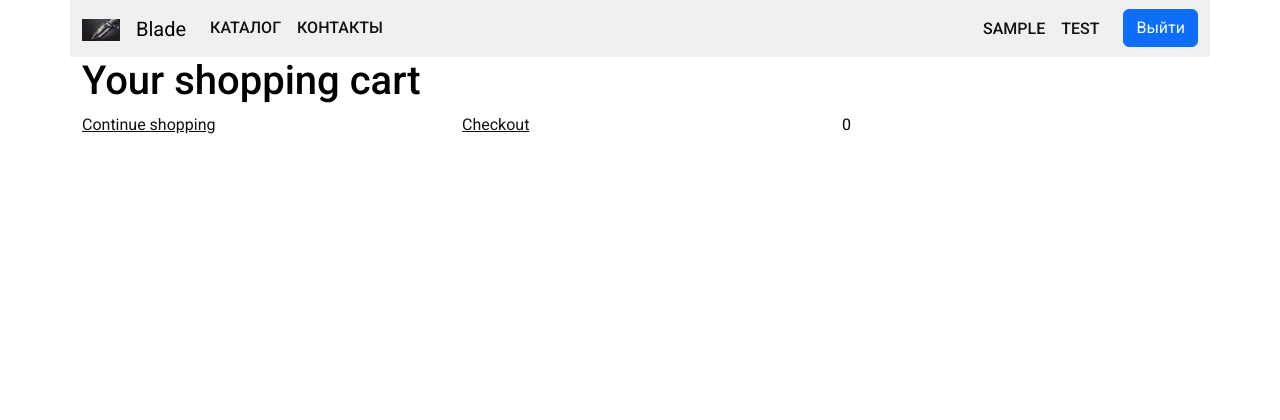
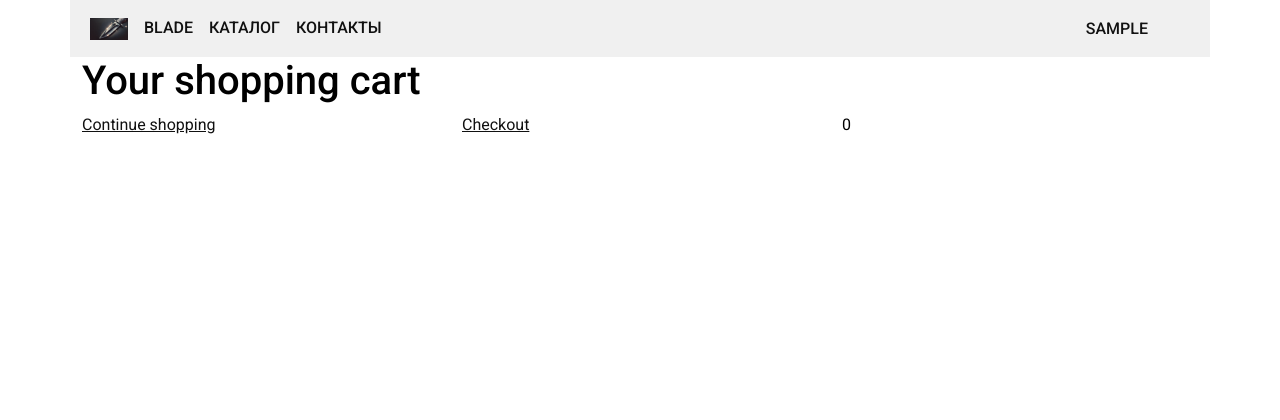
Before and after one commit to gusevskiy/marketplace, a Django app: page /cart/ in a window 1280 px wide. Shown: the top 420 px of the page. Run offline with Django 5.2, Linux system fonts and the light colour scheme; the visitor is signed in with stand-in values (Sample User, id 1); parts of the project's set-up code (start-up, migrations or seed data) failed here and were passed over; some libraries are stand-ins or nearby versions.

Commit message:
выход вход работает

```diff
--- a/blade/templates/includes/header.html
+++ b/blade/templates/includes/header.html
@@ -4,12 +4,8 @@
   <div class="container p-0">
     <nav class="navbar navbar-expand-lg navbar-light color-window">
       <div class="container">
-        <!-- Добавить ссылку на главную страницу в href="#" -->
-        <a href="{% url 'product:product_list' %}" class="navbar-brand">
-          <img src="{% static 'img/logo.png' %}" width="38" height="30" class="me-3" alt="Bootstrap">Blade
-        </a>
 
-        <!-- Кнопка для мобильных устройств -->
+        <!-- Кнопка для мобильных устройств появляется на узких экранах-->
         <button class="navbar-toggler" type="button" data-bs-toggle="collapse" data-bs-target="#navbarNav"
           aria-controls="navbarNav" aria-expanded="false" aria-label="Переключить навигацию">
           <span class="navbar-toggler-icon"></span>
@@ -18,55 +14,32 @@
         <!-- Навигация -->
         <div class="collapse navbar-collapse" id="navbarNav">
           <ul class="navbar-nav me-auto mb-2 mb-lg-0 top-menu">
-
+            <!-- Логотип -->
+            <li class="nav-item">
+              <a href="{% url 'product:product_list' %}" class="nav-link">
+                <img src="{% static 'img/logo.png' %}" width="38" height="30" class="me-3" alt="Bootstrap">Blade
+              </a>
+            </li>
+            <!-- каталог -->
             <li class="nav-item">
               <a class="nav-link" href="{% url 'product:product_list' %}">Каталог</a>
             </li>
-
+            <!-- Контакты -->
             <li class="nav-item">
               <a class="nav-link" href="#">Контакты</a>
             </li>
           </ul>
+          <!-- Для зарегистрированных -->
           <ul class="navbar-nav ms-auto mb-2 mb-lg-0">
             {% if user.is_authenticated %}
+            <!-- Рядо с иконкой выводим имя пользователя -->
             <li class="nav-item">
-
               <a href="#" class="nav-link"><i class="fa-solid fa-user"></i>
                 <span class="user-name"> {{user.username }}</span></a>
-            </li>
-            <!-- test cart -->
-            <li>
-              <a href="#" class="nav-link" data-bs-toggle="modal" data-bs-target="#modal-cart">test
-                <i class="fa-solid fa-cart-shopping"></i>
-              </a>
-              <!-- Модальное окно -->
-              <div class="modal fade" id="modal-cart" tabindex="-1" aria-labelledby="exampleModalLabel"
-                aria-hidden="true">
-                <div class="modal-dialog modal-xl">
-                  <div class="modal-content">
-                    <!-- header modal window -->
-                    <div class="modal-header bg-body-secondary">
-                      <h1 class="modal-title fs-5" id="exampleModalLabel">Ваша корзина</h1>
-                      <button type="button" class="btn-close" data-bs-dismiss="modal" aria-label="Закрыть"></button>
-                    </div>
-                    <!-- content modal window -->
-                    <div class="modal-body">
-                      {% include 'cart/test_cart.html' %}
-                    </div>
-                    <!-- footer modal window -->
-                    <div class="modal-footer">
-                      <button type="button" class="btn btn-secondary" data-bs-dismiss="modal">Закрыть</button>
-                      <button type="button" class="btn btn-primary">Сохранить изменения</button>
-                    </div>
-                  </div>
-                </div>
-              </div>
             </li>
 
             <!-- Корзина -->
             <li class="nav-item">
-
-
               <a href="{% url 'cart:cart_detail' %}" class="nav-link">
                 {% with total_items=cart|length %}
                 <!-- если корзмна не пуста -->
@@ -78,32 +51,28 @@
                 {% endif %}
                 {% endwith %}
               </a>
-              <!-- </div> -->
             </li>
 
-            <!-- Выйти/Войти -->
+            <!-- Выйти -->
             <li class="nav-item">
               <form method="post" action="{% url 'users:logout' %}">
                 {% csrf_token %}
-                <button type="submit" class="btn btn-primary">
-                  Выйти
+                <button type="submit" class="btn btn-link">
+                  <i class="fa-solid fa-arrow-right-from-bracket"></i>
                 </button>
               </form>
-              <!-- <div>
-                                <button type="button" class="btn btn-primary" data-bs-toggle="modal"
-                                    data-bs-target="#logoutModal">
-                                    Выйти
-                                </button>
-                            </div> -->
-              <!-- Модальное окно -->
+            </li>
 
+            {% else %}
+            <!-- Для не зарегистрированных -->
+            <!-- Войти -->
+            <li class="nav-item">
+              <a href="{% url 'users:login' %}" class="nav-link">
+                <!-- иконка -->
+                <i class="fa-solid fa-right-to-bracket"></i></a>
+            </li>
 
-
-            </li>
-            {% else %}
-            <li class="nav-item">
-              <a href="{% url 'users:login' %}" class="nav-link">Войти</a>
-            </li>
+            <!-- Регистрация -->
             <li class="nav-item">
               <a class="nav-link
                                 {% if view_name == 'users:signup' %}
--- a/blade/users/urls.py
+++ b/blade/users/urls.py
@@ -1,5 +1,6 @@
 # Импортируем из приложения django.contrib.auth нужный view-класс
 from django.contrib.auth.views import LogoutView, LoginView, PasswordResetView
+from django.views.generic import TemplateView
 from django.urls import path
 from . import views
 
@@ -11,21 +12,18 @@ urlpatterns = [
     # но префикс auth/ обрабатывется в головном urls.py
     path('signup/', views.SignUp.as_view(), name='signup'),
 
-    path(
-      'logout/',
-      # Прямо в описании обработчика укажем шаблон,
-      # который должен применяться для отображения возвращаемой страницы.
-      # Да, во view-классах так можно! Как их не полюбить.
-      LogoutView.as_view(template_name='users/logged_out.html'),
-      name='logout'
-    ),
+
+
+    path('logout/', LogoutView.as_view(next_page='users:logged_out'), name='logout'),
+    path('logged_out/', TemplateView.as_view(template_name='users/logged_out.html'),
+         name='logged_out'),
 
     path(
         'login/',
         LoginView.as_view(template_name='users/login.html'),
         name='login'
     ),
-        # Восстановление пароля
+    # Восстановление пароля
     path(
         'password_reset/', PasswordResetView.as_view(
             template_name='users/password_reset_form.html'),
```
Also changed, not shown: blade/users/views.py (+8 -0 lines).
